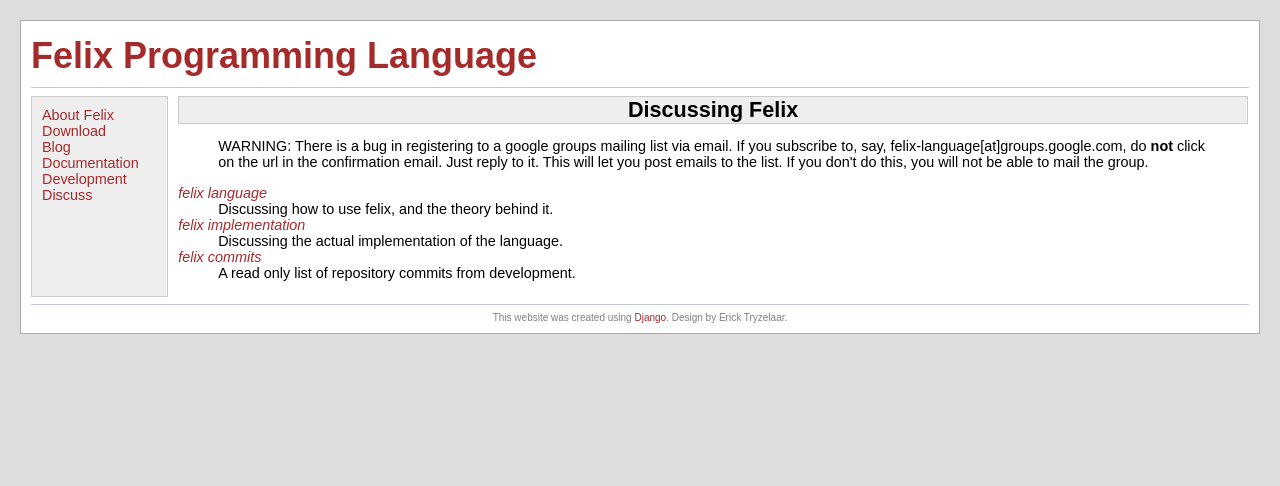
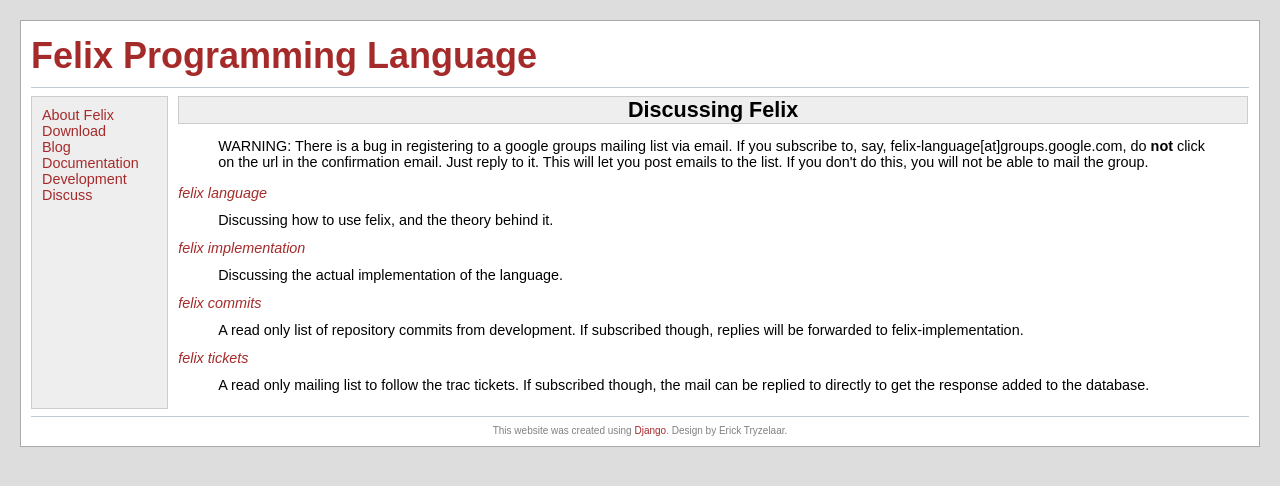
Before and after one commit to erickt/felix-lang, a Django app: template templates/flatpages/discuss.html in a window 1280 px wide. Shown: the top 486 px of the page. Run offline with Django 3.2, Linux system fonts and the light colour scheme; the template is opened without the code that fills it, so the values that code supplies are empty.

Commit message:
tweak the layout some, and add a pointer to felix-tickets
git-svn-id: https://felix.svn.sourceforge.net/svnroot/felix/felix-lang.org/felix_website@1362 3fca3a5c-071c-0410-b500-ba939811c8f2

```diff
--- a/templates/flatpages/discuss.html
+++ b/templates/flatpages/discuss.html
@@ -12,13 +12,31 @@
 </blockquote>
 
 <dl>
-	<dfn><a href="http://groups.google.com/group/felix-language">felix language</a></dfn>
-	<dd>Discussing how to use felix, and the theory behind it.</dd>
+	<p>
+		<dfn><a href="http://groups.google.com/group/felix-language">felix language</a></dfn>
+		<dd>Discussing how to use felix, and the theory behind it.</dd>
+	</p>
 
-	<dfn><a href="http://groups.google.com/group/felix-implementation">felix implementation</a></dfn>
-	<dd>Discussing the actual implementation of the language.</dd>
+	<p>
+		<dfn><a href="http://groups.google.com/group/felix-implementation">felix implementation</a></dfn>
+		<dd>Discussing the actual implementation of the language.</dd>
+	</p>
 
-	<dfn><a href="http://groups.google.com/group/felix-commits">felix commits</a></dfn>
-	<dd>A read only list of repository commits from development.</dd>
+	<p>
+		<dfn><a href="http://groups.google.com/group/felix-commits">felix commits</a></dfn>
+		<dd>
+			A read only list of repository commits from development. If subscribed
+			though, replies will be forwarded to felix-implementation.
+		</dd>
+	</p>
+
+	<p>
+		<dfn><a href="http://groups.google.com/group/felix-tickets">felix tickets</a></dfn>
+		<dd>
+			A read only mailing list to follow the trac tickets. If subscribed
+			though, the mail can be replied to directly to get the response added
+			to the database.
+		</dd>
+	</p>
 </dl>
 {% endblock %}
```
